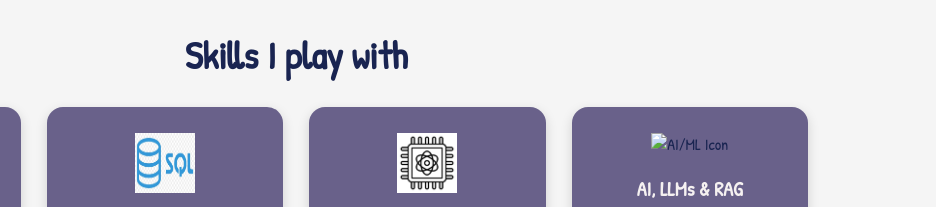
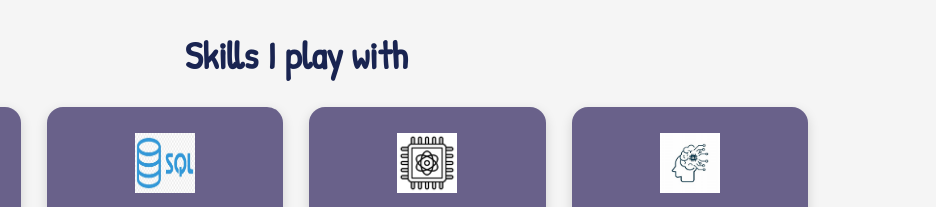
Before and after one commit to Sowmya344/My-Portfolio-Website, a plain HTML site: page index.html in a window 1280 px wide. Shown: the part 1400-1607 px from the top of the page, 344-1280 px from the left. Drawn offline with Linux system fonts and the light colour scheme.

Commit message:
Added image icons

```diff
--- a/index.html
+++ b/index.html
@@ -88,7 +88,7 @@
                 </div>
 
                 <div class="card">
-                    <img src="Images/ai-ml.png" alt="AI/ML Icon" />
+                    <img src="Images/ai-ml.jpeg" alt="AI/ML Icon" />
                     <h2>AI, LLMs & RAG</h2>
                     <p>Transformers, LLMs, RAG, reinforcement learning (basics), PyTorch, TensorFlow</p>
                 </div>
```
